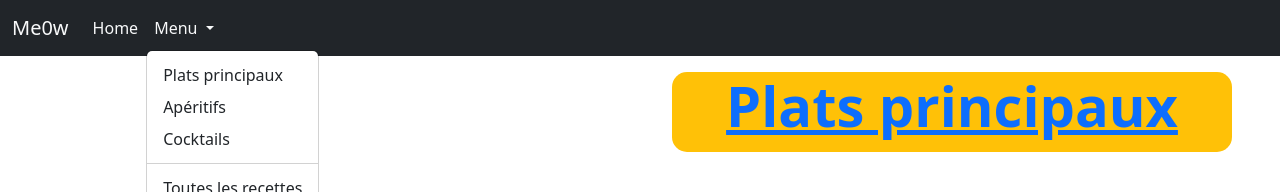
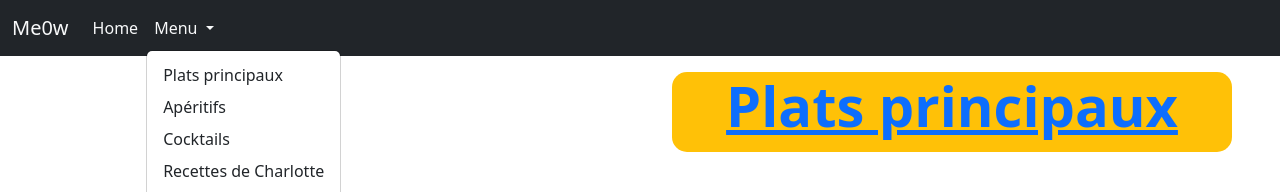
Before and after one commit to ME0WGE/livre-des-recettes, a website: page public/pages/charlotte.html in a window 1280 px wide. Both pictures are taken after a click on the button "Menu". Shown: the top 192 px of the page. Drawn offline with nearby package versions, Linux system fonts and the light colour scheme.

Commit message:
link navbar charlotte all pages

```diff
--- a/public/pages/charlotte.html
+++ b/public/pages/charlotte.html
@@ -69,6 +69,12 @@
                       href="../pages/cocktails.html"
                       >Cocktails</a
                     >
+                  </li>
+                  <li>
+                    <a
+                      class="dropdown-item text-dark"
+                      href="./public/pages/charlotte.html"
+                      >Recettes de Charlotte</a>
                   </li>
                   <li><hr class="dropdown-divider" /></li>
                   <li>
```
Also changed, not shown: public/pages/ail.html (+6 -0 lines), public/pages/apéritifs.html (+6 -0 lines), public/pages/carbonara.html (+6 -0 lines), public/pages/charcutrie.html (+6 -0 lines), public/pages/cocktails.html (+6 -0 lines), public/pages/limonade.html (+6 -0 lines), public/pages/martini.html (+6 -0 lines), public/pages/mojito.html (+6 -0 lines), public/pages/pierogi.html (+6 -0 lines), public/pages/pizza.html (+6 -0 lines), public/pages/principaux.html (+6 -0 lines), public/pages/recettes.html (+6 -0 lines), public/pages/salade.html (+6 -0 lines).
